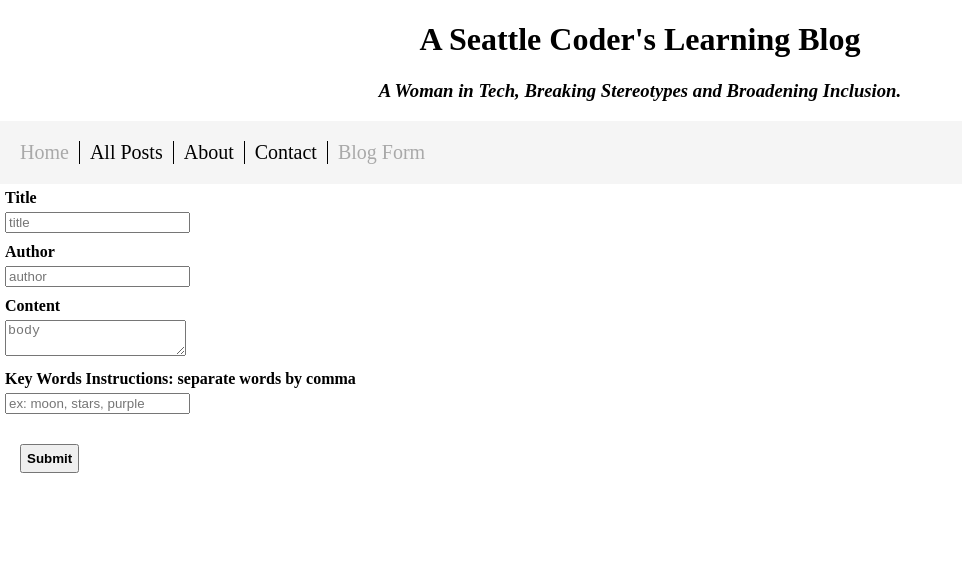
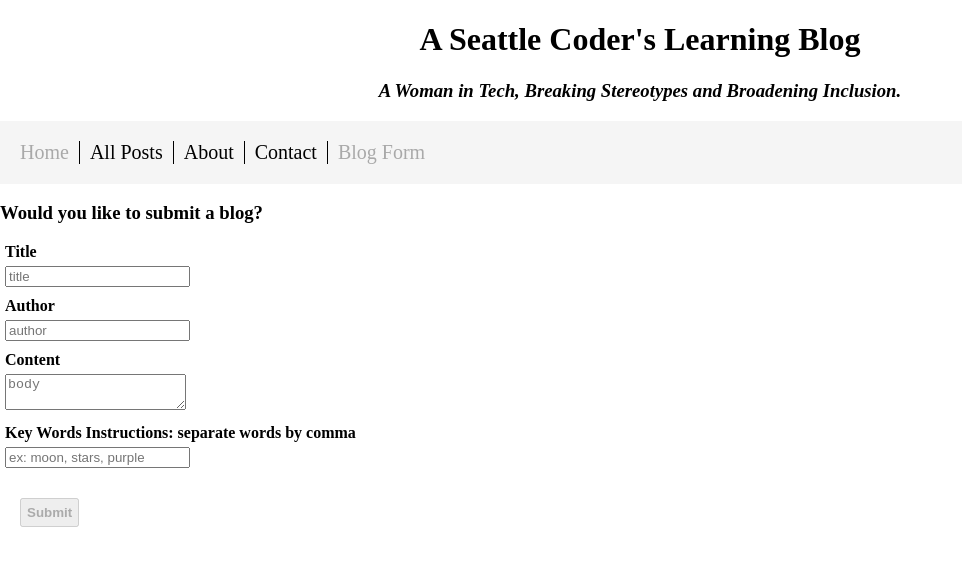
Before and after one commit to FreeMonkey19/react-learning-journal, a React (Create React App) app: page /newblog in a window 1280 px wide. Shown: the top 566 px of the page, without its empty margins (0-962 px from the left). Built offline with nearby package versions, Linux system fonts and the light colour scheme.

Commit message:
implement onBlur

```diff
--- a/src/NewPost.js
+++ b/src/NewPost.js
@@ -52,6 +52,16 @@ export class NewPost extends Component {
     });
   };
 
+  handleBlur = e => {
+    this.setState({
+      touched: {
+        ...this.state.touched,
+        [e.target.name]: true
+      }
+    });
+    console.log(this.state.touched);
+  };
+
   handleSubmit = e => {
     e.preventDefault();
 
@@ -77,32 +87,47 @@ export class NewPost extends Component {
     };
   };
 
-  isValid = () => {
-    return this.isTitleValid() && this.isAuthorValid() && this.isBodyValid();
+  shouldEnableSubmit = () => {
+    return (
+      this.isTitleValid() &&
+      this.isAuthorValid() &&
+      this.isBodyValid() &&
+      this.state.touched.title &&
+      this.state.touched.author &&
+      this.state.touched.body
+    );
   };
 
-  isTitleValid = () => this.state.values.title.length > 0;
-  isAuthorValid = () => this.state.values.author.length > 0;
-  isBodyValid = () => this.state.values.body.length > 0;
+  isTitleValid = () =>
+    !this.state.touched.title || this.state.values.title.length > 0;
+  isAuthorValid = () =>
+    !this.state.touched.author || this.state.values.author.length > 0;
+  isBodyValid = () =>
+    !this.state.touched.body || this.state.values.body.length > 0;
 
   render() {
     console.log(this.state.values);
     const errors = this.validate();
 
     return (
-      <form onSubmit={this.handleSubmit}>
+      <div className="form-wrapper">
+        <h3 className="form-header">Would you like to submit a blog?</h3>
+        <form className="newBlogForm" onSubmit={this.handleSubmit}>
           <label htmlFor="blog-title">Title</label>
           <input
             id="blog-title"
             type="text"
             name="title"
             placeholder="title"
-          // className={errors.title ? "error" : ""}
+            className={errors.title ? "error" : ""}
             value={this.state.values.title}
             required
             onChange={this.handleChange}
+            onBlur={this.handleBlur}
           />
-        {/* {errors.title && <div className="errorMsgDiv">Title is required!</div>} */}
+          {errors.title && (
+            <div className="errorMsgDiv">Title is required!</div>
+          )}
           <br />
           <label htmlFor="author-name">Author</label>
           <input
@@ -110,14 +135,15 @@ export class NewPost extends Component {
             type="text"
             name="author"
             placeholder="author"
-          // className={errors.author ? "error" : ""}
+            className={errors.author ? "error" : ""}
             value={this.state.values.author}
             required
             onChange={this.handleChange}
+            onBlur={this.handleBlur}
           />
-        {/* {errors.author && (
+          {errors.author && (
             <div className="errorMsgDiv">Author name is required!</div>
-        )} */}
+          )}
 
           <label htmlFor="body-input">Content</label>
           <textarea
@@ -125,12 +151,15 @@ export class NewPost extends Component {
             type="textarea"
             name="body"
             placeholder="body"
-          // className={errors.body ? "error" : ""}
+            className={errors.body ? "error" : ""}
             value={this.state.values.body}
             required
             onChange={this.handleChange}
+            onFocus={this.handleBlur}
           />
-        {/* {errors.body && <div className="errorMsgDiv">Content is required!</div>} */}
+          {errors.body && (
+            <div className="errorMsgDiv">Content is required!</div>
+          )}
           <br />
           <label htmlFor="key-words">
             Key Words Instructions: separate words by comma
@@ -151,11 +180,12 @@ export class NewPost extends Component {
             type="submit"
             title="submitButton"
             className="submit"
-          // disabled={!this.isValid()}
+            disabled={!this.shouldEnableSubmit()}
           >
             Submit
           </button>
         </form>
+      </div>
     );
   }
 }
```
Lines whose indentation alone changed are shown as unchanged.
